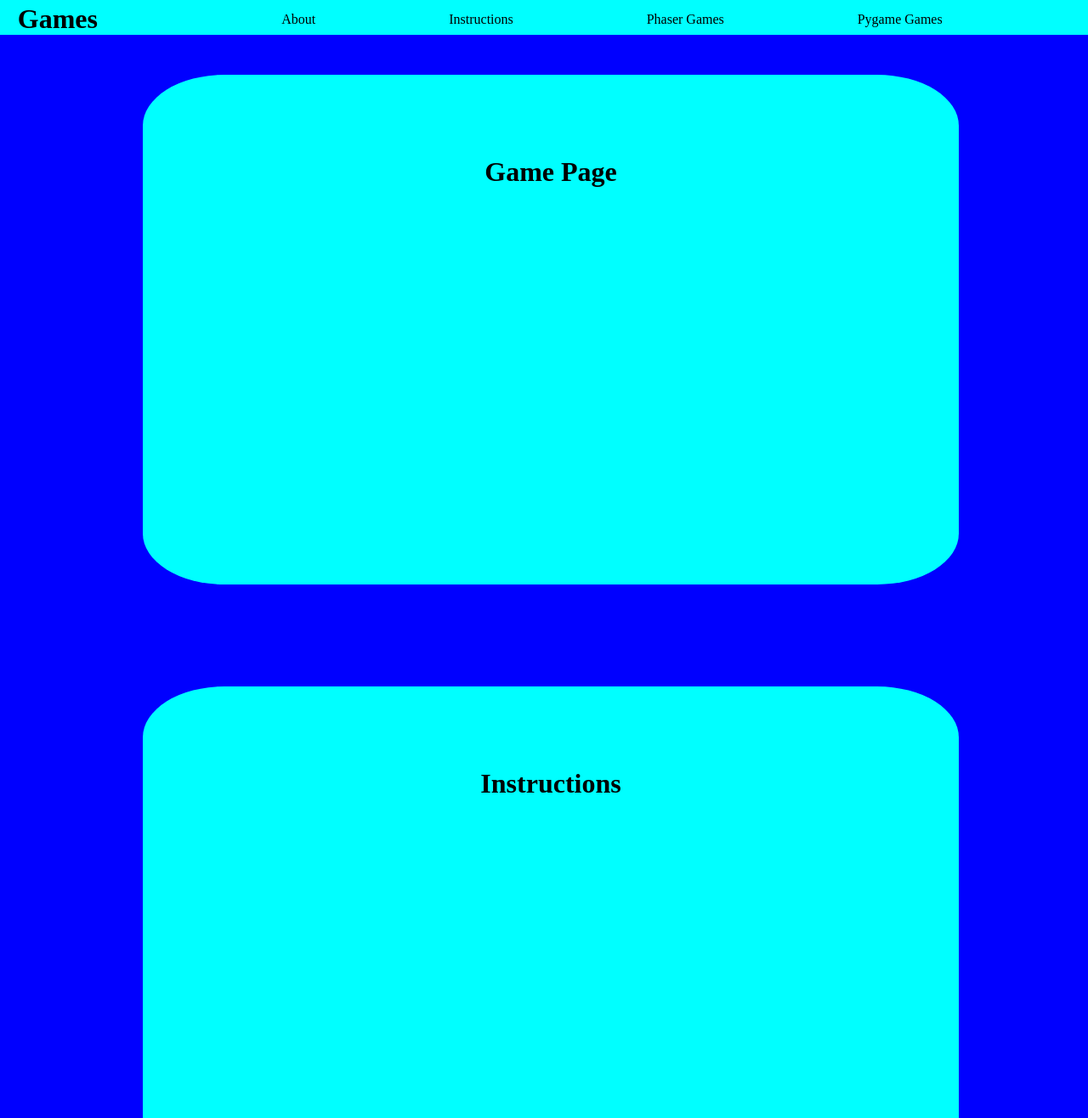
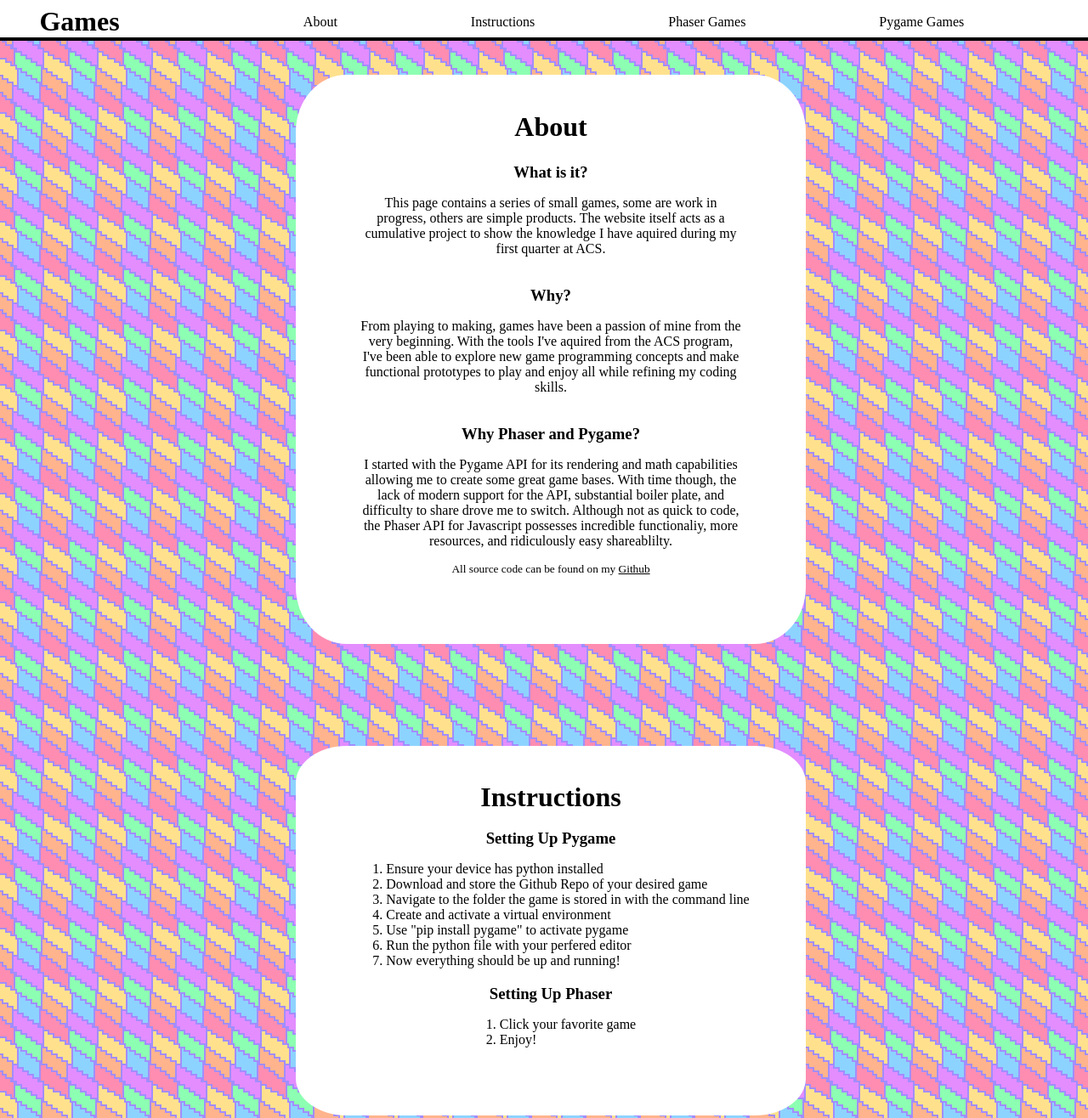
Before and after one commit to Aearhart-Dominican/game-page, a plain HTML site: page index.html in a window 1280 px wide. Shown: the top 1316 px of the page at 85% size. Drawn offline with Linux system fonts and the light colour scheme.

Commit message:
Website basic CSS, repo links

```diff
--- a/index.html
+++ b/index.html
@@ -20,25 +20,77 @@
     </header>
     <article>
         <section id="about">
-            <h2>Game Page</h2>
-            <p></p>
+            <h2>About</h2>
+            <h3>What is it?</h3>
+            <p>
+                This page contains a series of small games, some are work in progress, others are simple products.
+                The website itself acts as a cumulative project to show the knowledge I have aquired during my first quarter at ACS.
+            </p>
+            <h3>Why?</h3>
+            <p>
+                From playing to making, games have been a passion of mine from the very beginning.
+                With the tools I've aquired from the ACS program, I've been able to explore new game programming
+                concepts and make functional prototypes to play and enjoy all while refining my coding skills.
+            </p>
+            <h3>Why Phaser and Pygame?</h3>
+            <p>
+                I started with the Pygame API for its rendering and math capabilities allowing me to create some great game bases.
+                With time though, the lack of modern support for the API, substantial boiler plate, and difficulty to share
+                drove me to switch. Although not as quick to code, the Phaser API for Javascript possesses incredible functionaliy,
+                more resources, and ridiculously easy shareablilty.
+            </p>
+            <small>
+                All source code can be found on my <a href="https://github.com/Aearhart-Dominican?tab=repositories">Github</a>
+            </small>
         </section>
         <section id="instruct">
             <h2>Instructions</h2>
+            <h3>Setting Up Pygame</h3>
             <ol>
+                <li>Ensure your device has python installed</li>
+                <li>Download and store the Github Repo of your desired game</li>
+                <li>Navigate to the folder the game is stored in with the command line</li>
+                <li>Create and activate a virtual environment</li>
+                <li>Use "pip install pygame" to activate pygame</li>
+                <li>Run the python file with your perfered editor</li>
+                <li>Now everything should be up and running!</li>
+            </ol>
+            <h3>Setting Up Phaser</h3>
+            <ol>
+                <li>Click your favorite game</li>
+                <li>Enjoy!</li>
+            </ol>
 
-            </ol>
         </section>
         <section id="phaser">
             <h2>Phaser Games</h2>
             <ul>
-
+                <li>
+                    <img src="images/ghost.png" alt="Tower Defense Icon">
+                    <h3>Tower Defense</h3>
+                    <a href="https://aearhart-dominican.github.io/Phaser-TD/">Tower Defense Game</a>
+                    <a href="https://github.com/Aearhart-Dominican/Phaser-TD">Tower Defense Repo</a>
+                </li>
             </ul>
         </section>
         <section id="py">
             <h2>Pygame Games</h2>
             <ul>
-
+                <li>
+                    <img src="images/snake_game.icns" alt="Snake Game Icon">
+                    <h3>Python Snake</h3>
+                    <a href="https://github.com/Aearhart-Dominican/Snake_Game">Python Snake Repo</a>
+                </li>
+                <li>
+                    <img src="images/straw.png" alt="Starfall Game Icon">
+                    <h3>Starfall</h3>
+                    <a href="https://github.com/Aearhart-Dominican/starfall">Starfall Repo</a>
+                </li>
+                <li>
+                    <img src="images/player_idle.png" alt="RPG Game Icon">
+                    <h3>Simple RPG</h3>
+                    <a href="https://github.com/Aearhart-Dominican/RPG-Game">Simple RPG Repo</a>
+                </li>
             </ul>
         </section>
     </article>
--- a/sytles.css
+++ b/sytles.css
@@ -5,19 +5,22 @@ body {
     flex-direction: column;
     align-items: center;
     font: helvetica;
-    background-color: blue;
     flex-wrap: wrap;
     flex-shrink: 0;
+    background-image: url("images/background.png");
 }
 
 header {
     width: 100vw;
     display: flex;
     margin-top: -2%;
-    background-color: aqua;
+    background-color: white;
     position: fixed;
     padding-left: 7vw;
     padding-right: 5vw;
+    border-style: solid;
+    border-color: black;
+    border-bottom-width: .5vh;
 }
 
 #navbar * {
@@ -29,10 +32,12 @@ nav ol {
     display: flex;
     justify-content: space-around;
     margin-top: 4vh;
+    list-style: none;
 }
 
 h1 {
     width: 15vw;
+    padding-left: 2vw;
 }
 
 nav li {
@@ -41,25 +46,91 @@ nav li {
 
 section {
     text-align: center;
-    width: 75vw;
-    height: 75vh;
-    background-color: aqua;
+    width: 75vh;
+    height: fit-content;
+    padding-bottom: 10vh;
+    padding-top: 2vh;
+    background-color: white;
     margin-top: 10vh;
     margin-bottom: 15vh;
     border-radius: 10%;
+    display: flex;
+    flex-direction: column;
+    align-items: center;
+}
+
+section p {
+    width: 75%;
+    text-align: center;
+}
+
+#about h2 {
+    margin-bottom: 1%;
+}
+
+#about h3 {
+    margin-bottom: 0;
+}
+
+#about small a{
+    text-decoration: none;
+    text-decoration: underline;
+    color: inherit;
+}
+
+#about small a:hover {
+    color: plum;
 }
 
 h2 {
-    padding-top: 10%;
     font-size: 200%;
+    margin-bottom: 1%;
 }
 
-a {
+#navbar a {
     text-decoration: none;
     color: inherit;
     margin-bottom: 0;
 }
 
-ol, ul {
+ul {
     list-style: none;
+    padding: 0;
 }
+
+ol li {
+    text-align: justify;
+}
+
+li {
+    text-align: center;
+}
+
+#instruct * {
+    margin-bottom: 0;
+}
+
+#py li, #phaser li {
+    display: flex;
+    flex-direction: column;
+}
+
+a {
+    color: inherit;
+    text-decoration: none;
+    text-decoration: underline;
+}
+
+a:hover {
+    color: plum;
+}
+
+img {
+    width: 10rem;
+    height: auto;
+    background-color: bisque;
+    border-style:solid;
+    border-width: 100%;
+    border-color: black;
+    border-radius: 15%;
+}
```
Also changed, not shown: images/background.png (added), images/ghost.png (added), images/player_idle.png (added), images/straw.png (added), 2 other files.
